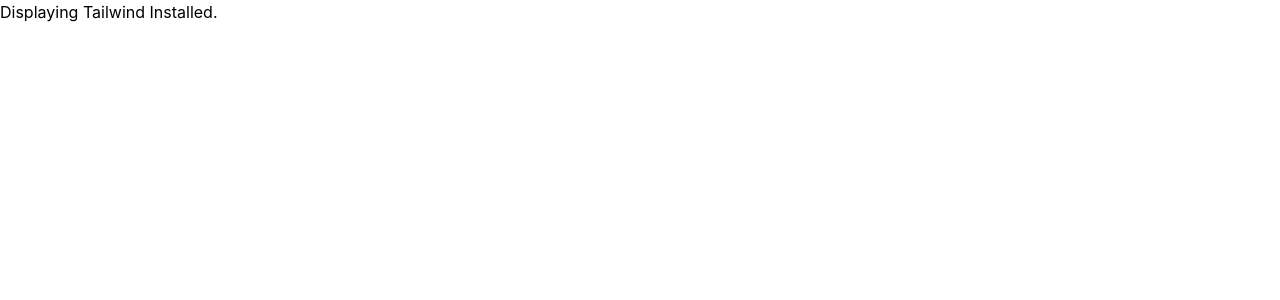
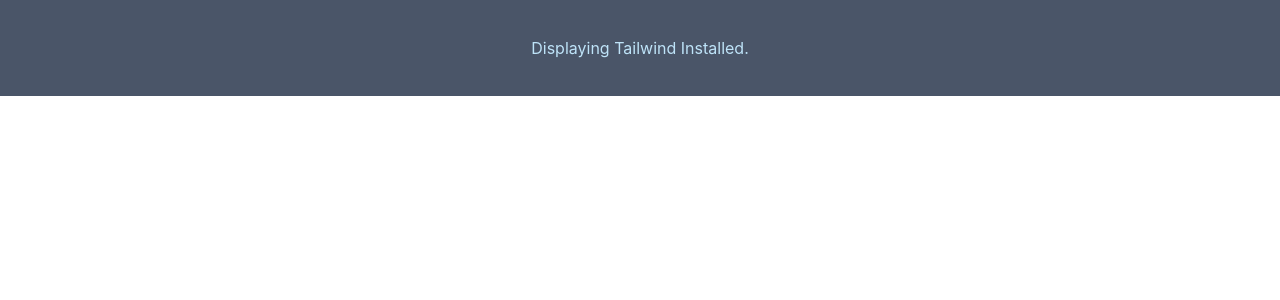
Before and after one commit to carlsachs/tailwind_library, a React (Create React App) app in the folder tailwind/: page / in a window 1280 px wide. Shown: the top 300 px of the page. Built offline with nearby package versions, Linux system fonts and the light colour scheme.

Commit message:
began adding first components to the start directory

```diff
--- a/tailwind/package.json
+++ b/tailwind/package.json
@@ -11,6 +11,7 @@
     "react": "^16.13.1",
     "react-dom": "^16.13.1",
     "react-scripts": "3.4.3",
+    "styled-components": "^5.2.0",
     "tailwindcss": "^1.8.10"
   },
   "scripts": {
--- a/tailwind/src/App.js
+++ b/tailwind/src/App.js
@@ -2,8 +2,11 @@
 
 function App() {
   return (
-    <div className="mx-auto">
-      <h1>Displaying Tailwind Installed.</h1>
+    <div className="flex flex-col h-24 w-screen mx-auto bg-blue-500">
+      <div className="container flex h-full w-full mx-auto bg-gray-700">
+        <h1 className="mx-auto self-center text-blue-200">Displaying Tailwind Installed.</h1>
+      </div>
+
     </div>
   );
 }
```
Also changed, not shown: tailwind/src/components/Start1.js (added), 1 other file (tests, documents, lock files or other folders).
